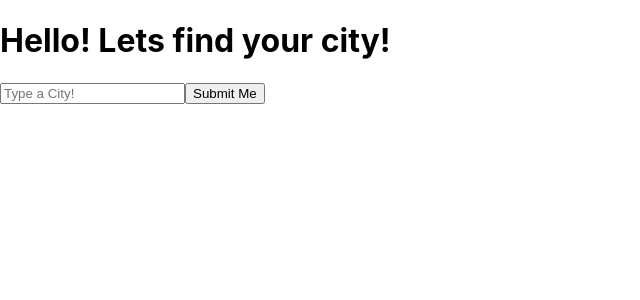
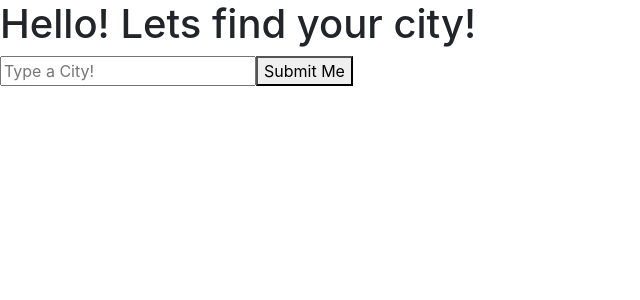
Before and after one commit to Zitronen25U/city-explorer, a React (Create React App) app: page / in a window 1280 px wide. Shown: the top 300 px of the page, without its empty margins (0-640 px from the left). Built offline with nearby package versions, Linux system fonts and the light colour scheme.

Commit message:
adding lab stuff

```diff
--- a/package.json
+++ b/package.json
@@ -1,5 +1,5 @@
 {
-  "name": "city-planner",
+  "name": "city-explorer",
   "version": "0.1.0",
   "private": true,
   "dependencies": {
--- a/src/App.css
+++ b/src/App.css
@@ -26,3 +26,7 @@
     transform: rotate(360deg);
   }
 }
+
+body{
+  background-color: bisque;
+}
--- a/src/App.js
+++ b/src/App.js
@@ -1,6 +1,9 @@
 import React from 'react';
 import axios from 'axios';
 import './App.css';
+import Card from 'react-bootstrap/Card';
+import 'bootstrap/dist/css/bootstrap.min.css';
+
 
 class App extends React.Component {
   constructor(props) {
@@ -13,37 +16,50 @@
     };
   }
 
-  getLocationInfo = async(e) => {
+  getLocationInfo = async (e) => {
     e.preventDefault();
-    const url = `https://us1.locationiq.com/v1/search.php?key=${process.env.THEKEY}&q=${this.state.searchQuery}&format=json`;
+    const url = `https://us1.locationiq.com/v1/search.php?key=${process.env.REACT_APP_THEKEY}&q=${this.state.searchQuery}&format=json`;
+    console.log(url);
     const location = await axios.get(url);
     const locationArray = location.data;
 
     this.setState({
       location: locationArray[0],
       displayResults: true,
-      imgSrc: `https://maps.locationiq.com/v3/staticmap?key=${process.env.THEKEY}&center=${locationArray[0].lat},${locationArray[0].lon}&zoom=18`
+      imgSrc: `https://maps.locationiq.com/v3/staticmap?key=${process.env.REACT_APP_THEKEY}&center=${locationArray[0].lat},${locationArray[0].lon}&zoom=13`
     });
 
   };
 
   render() {
+    console.log(this.state.searchQuery);
     return (
       <>
-        <h1>Hello! Lets find your city!</h1>
+        <h1 id="hello">Hello! Lets find your city!</h1>
 
-        <form onSubmit={this.getLocationInfo}>
+        <form id="form" onSubmit={this.getLocationInfo}>
           <input onChange={(e) => this.setState({ searchQuery: e.target.value })} placeholder="Type a City!"></input>
           <button id="button" type="submit">Submit Me</button>
         </form>
 
+        {this.state.displayResults &&
+          <Card>
+            <Card.Img width={400} height={500} variant="top" src={this.state.imgSrc}></Card.Img>
+            <Card.Body>
+              <Card.Text>
+                {this.state.locations}
+              </Card.Text>
+              <Card.Text>
+                Lat = {this.state.location.lat}
+              </Card.Text>
+              <Card.Text>
+                Long ={this.state.location.lon}
+              </Card.Text>
+            </Card.Body>
 
-        {this.state.displayResults &&
-          <>
-            <h2>{this.state.location.display_name}</h2>
-            <img src={this.state.imgSrc} />
-          </>
+          </Card>
         }
+
       </>
     );
   }
```
Also changed, not shown: 1 other file (tests, documents, lock files or other folders).
